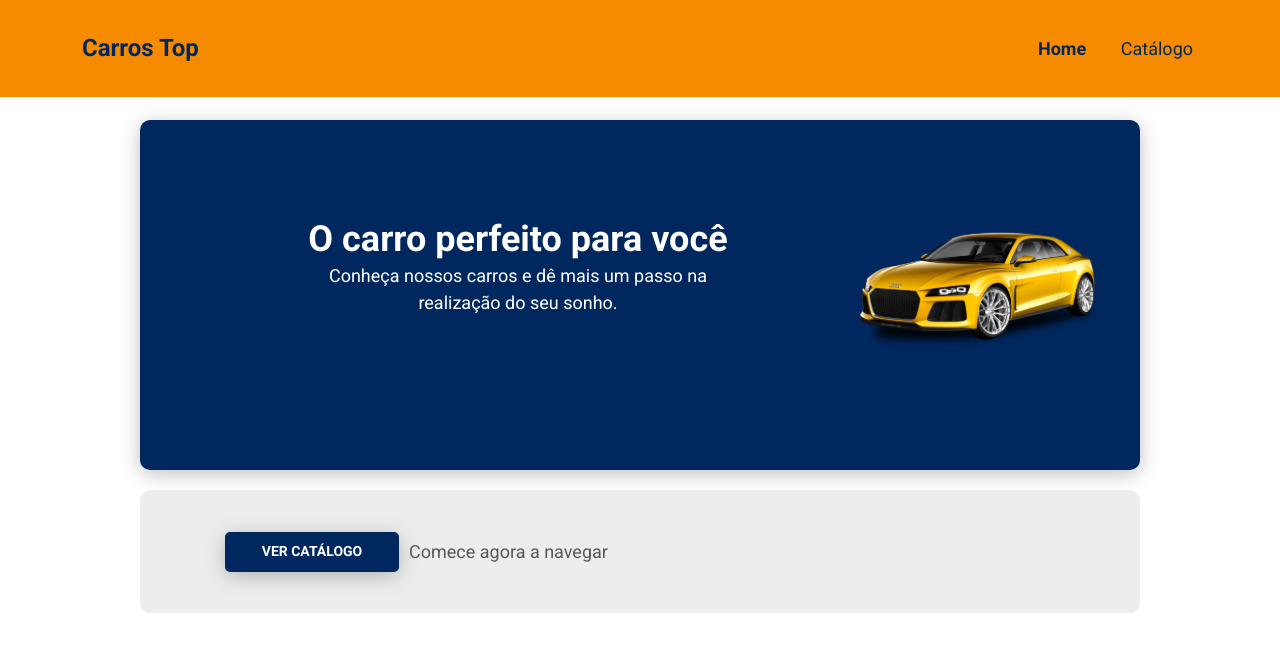
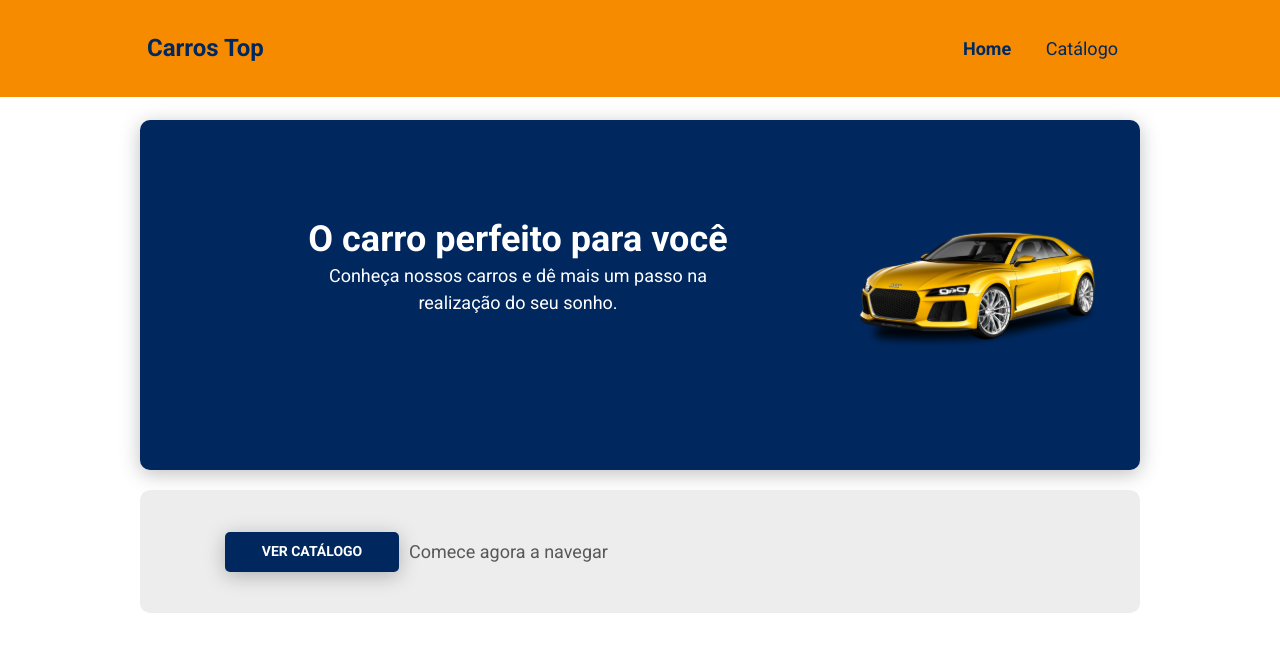
Before and after one commit to samueljff/Project_car_catalog, a React (Create React App) app in the folder frontend/: page / in a window 1280 px wide. Shown: the top 652 px of the page. Built offline with nearby package versions, Linux system fonts and the light colour scheme.

Commit message:
fix: ajuste na Navbar

```diff
--- a/frontend/src/components/Navbar/index.tsx
+++ b/frontend/src/components/Navbar/index.tsx
@@ -6,7 +6,7 @@ import { NavLink, Link} from 'react-router-dom';
 const Navbar = () => {
   return (
     <nav className="navbar navbar-expand-md bg-primary  main-nav">
-      <div className="container-fluid">
+      <div className="container-fluid main-content-nav">
         <Link to="/" className="nav-logo-text">
           <h4>Carros Top</h4>
         </Link>
--- a/frontend/src/components/Navbar/styles.css
+++ b/frontend/src/components/Navbar/styles.css
@@ -7,9 +7,14 @@
     position: absolute;
 }
 
+.main-content-nav {
+    width: 100%;
+    max-width: 1010px;
+    margin: 0 auto;
+}
+
 .main-container-menu{
     justify-content: flex-end;
-    padding-right: 10px;
 }
 
 .main-menu {
@@ -32,50 +37,5 @@
 @media (min-width: 576px) {
     .main-container-menu{
         justify-content: flex-end;
-        padding-right: 10px;
-    }
-
-    .main-nav {
-        padding-left: 10px;
     }
 }
-
-@media (min-width: 768px) {
-    .main-container-menu{
-        padding-right: 10px;
-    }
-
-    .main-nav {
-        padding-left: 20px;
-    }
-}
-
-@media (min-width: 992px) {
-    .main-container-menu{
-        padding-right: 10px;
-    }
-
-    .main-nav {
-        padding-left: 10px;
-    }
-}
-
-@media (min-width: 1200px) {
-    .main-container-menu{
-        padding-right: 50px;
-    }
-
-    .main-nav {
-        padding-left: 70px;
-    }
-}
-
-@media (min-width: 1366px) {
-    .main-container-menu{
-        padding-right: 100px;
-    }
-
-    .main-nav {
-        padding-left: 140px;
-    }
-}
```
